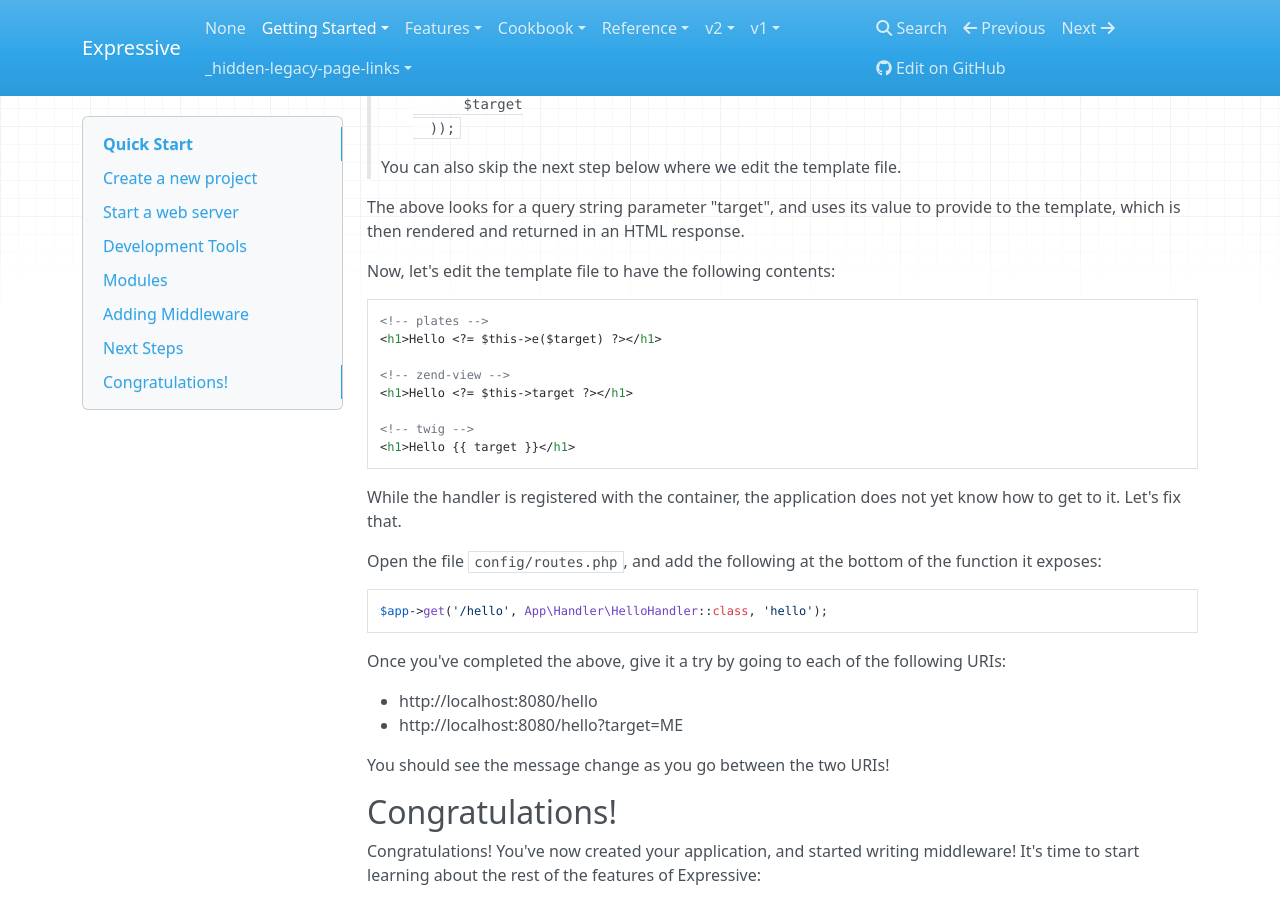
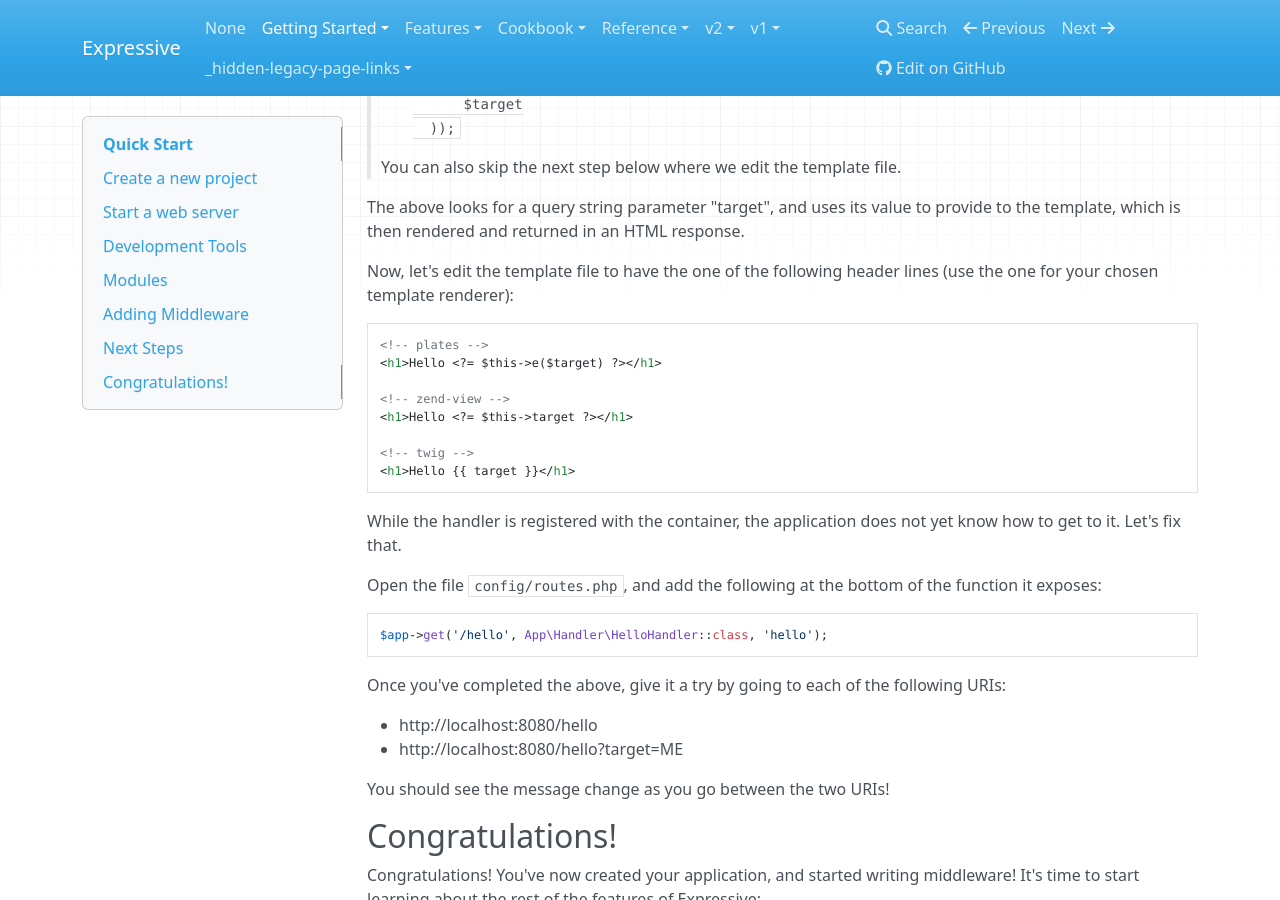
Before and after one commit to zendframework/zend-expressive, an MkDocs documentation site: the page built from docs/book/v3/getting-started/quick-start.md, in a window 1280 px wide and 900 px high, scrolled down 10021 px. Built offline with MkDocs 1.6.1, drawn with Linux system fonts in a browser that asks for light colours; nearby versions of some CDN libraries; old or Windows-style settings are respelled for this version of MkDocs.

Commit message:
Use the right code for the chosen template renderer

````diff
--- a/docs/book/v3/getting-started/quick-start.md
+++ b/docs/book/v3/getting-started/quick-start.md
@@ -590,7 +590,7 @@ The above looks for a query string parameter "target", and uses its value to
 provide to the template, which is then rendered and returned in an HTML
 response.
 
-Now, let's edit the template file to have the following contents:
+Now, let's edit the template file to have the one of the following header lines (use the one for your chosen template renderer):
 
 ```html
 <!-- plates -->
````
